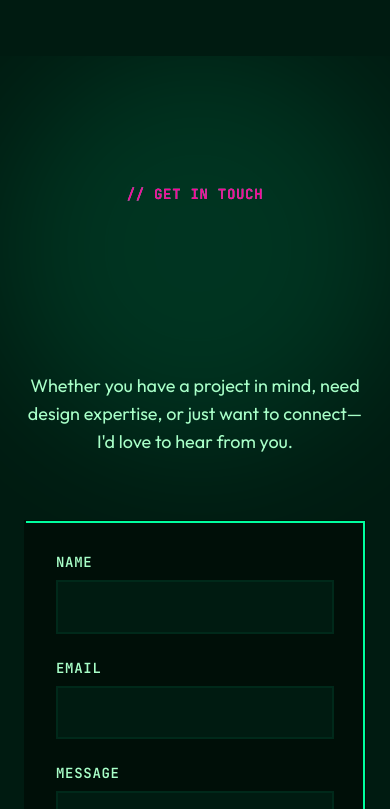
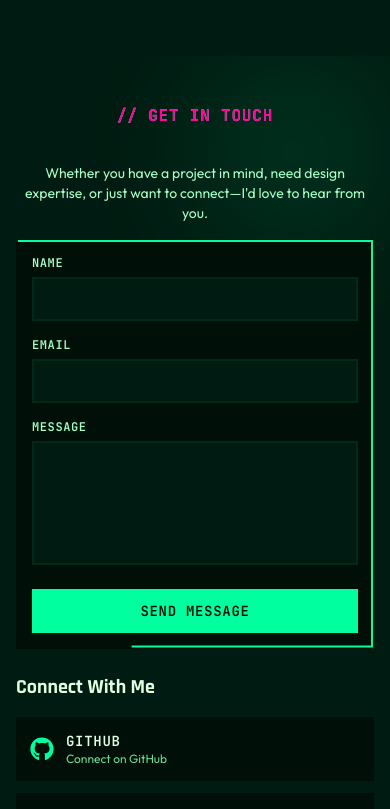
Before and after one commit to ferhatenyani/portfolio-, a React (Vite) app in the folder my-react-app/: page / in a window 390 px wide. Shown: the part 9255-10064 px from the top of the page. Built offline with nearby package versions, Linux system fonts and the light colour scheme.

Commit message:
feat(contact): responsiveness for smaller screens

```diff
--- a/my-react-app/src/sections/Contact.jsx
+++ b/my-react-app/src/sections/Contact.jsx
@@ -66,10 +66,10 @@ export default function Contact() {
   ];
 
   return (
-    <section id="contact" className="relative py-32 px-6 overflow-hidden bg-[var(--bg-secondary)]">
+    <section id="contact" className="relative py-12 sm:py-16 md:py-24 lg:py-32 px-4 sm:px-6 overflow-hidden bg-[var(--bg-secondary)]">
       {/* Animated Background Gradient */}
       <motion.div
-        className="absolute top-0 right-0 w-96 h-96 bg-[var(--accent-cyan)] rounded-full opacity-10 blur-3xl"
+        className="absolute top-0 right-0 w-48 h-48 sm:w-64 sm:h-64 md:w-80 md:h-80 lg:w-96 lg:h-96 bg-[var(--accent-cyan)] rounded-full opacity-10 blur-3xl"
         animate={{
           scale: [1, 1.2, 1],
           opacity: [0.1, 0.15, 0.1]
@@ -84,14 +84,14 @@ export default function Contact() {
       <div className="max-w-5xl mx-auto relative z-10">
         {/* Section Title */}
         <PixelDegrade delay={0.2}>
-          <motion.div className="mb-16 text-center">
-            <span className="pixel-text text-sm text-[var(--accent-pink)] mb-2 block">
+          <motion.div className="mb-4 sm:mb-5 md:mb-6 text-center">
+            <span className="pixel-text text-base sm:text-lg md:text-xl lg:text-2xl text-[var(--accent-pink)] -mb-10 md:-mb-20 lg:-mb-25 block font-semibold">
               <PixelText delay={0.1} stagger={0.02}>
                 // Get In Touch
               </PixelText>
             </span>
             <h2
-              className="text-5xl md:text-6xl font-bold gradient-text mb-4"
+              className="text-3xl sm:text-4xl md:text-5xl lg:text-6xl font-bold gradient-text mb-0 leading-tight"
               style={{ fontFamily: 'var(--font-pixel)' }}
             >
               <AnimatedText delay={0.3} stagger={0.032} glitchIntensity="high" variant="full">
@@ -102,25 +102,25 @@ export default function Contact() {
                 TOGETHER
               </AnimatedText>
             </h2>
-            <p className="text-lg text-[var(--text-secondary)] max-w-2xl mx-auto">
+            <p className="text-sm sm:text-base md:text-lg text-[var(--text-secondary)] max-w-2xl mx-auto px-2">
               Whether you have a project in mind, need design expertise, or just want
               to connect—I'd love to hear from you.
             </p>
           </motion.div>
         </PixelDegrade>
 
-        <div className="grid lg:grid-cols-5 gap-12 items-start">
+        <div className="grid grid-cols-1 lg:grid-cols-5 gap-6 sm:gap-8 md:gap-10 lg:gap-12 items-start">
           {/* Contact Form */}
-          <div className="lg:col-span-3">
+          <div className="lg:col-span-3 w-full">
             <PixelDegrade delay={0.4}>
               <PixelThemeBlock delay={0.15}>
-                <PixelBorder className="bg-[var(--bg-primary)] p-8 md:p-10" delay={0.6}>
-                <form onSubmit={handleSubmit} className="space-y-6">
+                <PixelBorder className="bg-[var(--bg-primary)] p-4 sm:p-6 md:p-8 lg:p-10" delay={0.6}>
+                <form onSubmit={handleSubmit} className="space-y-4 sm:space-y-5 md:space-y-6">
                   {/* Name Field */}
                   <div>
                     <label
                       htmlFor="name"
-                      className="block text-sm pixel-text text-[var(--text-secondary)] mb-2"
+                      className="block text-xs sm:text-sm pixel-text text-[var(--text-secondary)] mb-1.5 sm:mb-2"
                     >
                       Name
                     </label>
@@ -133,7 +133,7 @@ export default function Contact() {
                       onFocus={() => setIsFocused({ ...isFocused, name: true })}
                       onBlur={() => setIsFocused({ ...isFocused, name: false })}
                       required
-                      className="w-full px-4 py-3 bg-[var(--bg-secondary)] border-2 border-[var(--bg-tertiary)] text-[var(--text-primary)] focus:border-[var(--accent-cyan)] focus:outline-none transition-colors"
+                      className="w-full px-3 sm:px-4 py-2.5 sm:py-3 text-sm sm:text-base bg-[var(--bg-secondary)] border-2 border-[var(--bg-tertiary)] text-[var(--text-primary)] focus:border-[var(--accent-cyan)] focus:outline-none transition-colors"
                       animate={{
                         borderColor: isFocused.name ? 'var(--accent-cyan)' : 'var(--bg-tertiary)'
                       }}
@@ -144,7 +144,7 @@ export default function Contact() {
                   <div>
                     <label
                       htmlFor="email"
-                      className="block text-sm pixel-text text-[var(--text-secondary)] mb-2"
+                      className="block text-xs sm:text-sm pixel-text text-[var(--text-secondary)] mb-1.5 sm:mb-2"
                     >
                       Email
                     </label>
@@ -157,7 +157,7 @@ export default function Contact() {
                       onFocus={() => setIsFocused({ ...isFocused, email: true })}
                       onBlur={() => setIsFocused({ ...isFocused, email: false })}
                       required
-                      className="w-full px-4 py-3 bg-[var(--bg-secondary)] border-2 border-[var(--bg-tertiary)] text-[var(--text-primary)] focus:border-[var(--accent-cyan)] focus:outline-none transition-colors"
+                      className="w-full px-3 sm:px-4 py-2.5 sm:py-3 text-sm sm:text-base bg-[var(--bg-secondary)] border-2 border-[var(--bg-tertiary)] text-[var(--text-primary)] focus:border-[var(--accent-cyan)] focus:outline-none transition-colors"
                       animate={{
                         borderColor: isFocused.email ? 'var(--accent-cyan)' : 'var(--bg-tertiary)'
                       }}
@@ -168,7 +168,7 @@ export default function Contact() {
                   <div>
                     <label
                       htmlFor="message"
-                      className="block text-sm pixel-text text-[var(--text-secondary)] mb-2"
+                      className="block text-xs sm:text-sm pixel-text text-[var(--text-secondary)] mb-1.5 sm:mb-2"
                     >
                       Message
                     </label>
@@ -180,8 +180,8 @@ export default function Contact() {
                       onFocus={() => setIsFocused({ ...isFocused, message: true })}
                       onBlur={() => setIsFocused({ ...isFocused, message: false })}
                       required
-                      rows="6"
-                      className="w-full px-4 py-3 bg-[var(--bg-secondary)] border-2 border-[var(--bg-tertiary)] text-[var(--text-primary)] focus:border-[var(--accent-cyan)] focus:outline-none resize-none transition-colors"
+                      rows="5"
+                      className="w-full px-3 sm:px-4 py-2.5 sm:py-3 text-sm sm:text-base bg-[var(--bg-secondary)] border-2 border-[var(--bg-tertiary)] text-[var(--text-primary)] focus:border-[var(--accent-cyan)] focus:outline-none resize-none transition-colors"
                       animate={{
                         borderColor: isFocused.message ? 'var(--accent-cyan)' : 'var(--bg-tertiary)'
                       }}
@@ -191,7 +191,7 @@ export default function Contact() {
                   {/* Submit Button */}
                   <motion.button
                     type="submit"
-                    className="relative w-full py-4 bg-[var(--accent-cyan)] text-[var(--bg-primary)] font-bold pixel-text overflow-hidden group cursor-pointer"
+                    className="relative w-full py-3 sm:py-3.5 md:py-4 text-sm sm:text-base bg-[var(--accent-cyan)] text-[var(--bg-primary)] font-bold pixel-text overflow-hidden group cursor-pointer"
                     whileHover={{ scale: 1.02 }}
                     whileTap={{ scale: 0.98 }}
                   >
@@ -217,11 +217,11 @@ export default function Contact() {
           </div>
 
           {/* Social Links */}
-          <div className="lg:col-span-2">
+          <div className="lg:col-span-2 w-full">
             <PixelDegrade delay={0.5}>
-              <div className="space-y-4">
+              <div className="space-y-3 sm:space-y-4">
                 <h3
-                  className="text-2xl font-bold text-[var(--text-primary)] mb-6"
+                  className="text-xl sm:text-2xl font-bold text-[var(--text-primary)] mb-4 sm:mb-6"
                   style={{ fontFamily: 'var(--font-tech)' }}
                 >
                   <AnimatedText delay={0.6} stagger={0.03} glitchIntensity="medium" variant="simple">
@@ -235,7 +235,7 @@ export default function Contact() {
                       href={social.url}
                       target="_blank"
                       rel="noopener noreferrer"
-                      className="flex items-center gap-4 p-4 bg-[var(--bg-primary)] border-2 border-transparent hover:border-[var(--accent-cyan)] transition-all group cursor-pointer"
+                      className="flex items-center gap-3 sm:gap-4 p-3 sm:p-4 bg-[var(--bg-primary)] border-2 border-transparent hover:border-[var(--accent-cyan)] transition-all group cursor-pointer"
                       initial={{ opacity: 0, x: 20 }}
                       whileInView={{ opacity: 1, x: 0 }}
                       viewport={{ once: true }}
@@ -243,23 +243,23 @@ export default function Contact() {
                       whileHover={{ x: 8 }}
                     >
                     <div
-                      className="text-3xl transition-colors"
+                      className="text-2xl sm:text-3xl transition-colors flex-shrink-0"
                       style={{ color: social.color }}
                     >
                       {social.icon}
                     </div>
-                    <div>
-                      <p className="font-semibold text-[var(--text-primary)] pixel-text">
+                    <div className="min-w-0 flex-1">
+                      <p className="font-semibold text-sm sm:text-base text-[var(--text-primary)] pixel-text">
                         {social.name}
                       </p>
-                      <p className="text-sm text-[var(--text-tertiary)]">
+                      <p className="text-xs sm:text-sm text-[var(--text-tertiary)] truncate">
                         Connect on {social.name}
                       </p>
                     </div>
 
                     {/* Pixel Accent */}
                       <motion.div
-                        className="ml-auto w-2 h-2 opacity-0 group-hover:opacity-100 transition-opacity"
+                        className="ml-auto w-2 h-2 flex-shrink-0 opacity-0 group-hover:opacity-100 transition-opacity"
                         style={{ backgroundColor: social.color }}
                       />
                     </motion.a>
@@ -272,17 +272,17 @@ export default function Contact() {
 
         {/* Footer */}
         <motion.div
-          className="mt-20 pt-8 border-t border-[var(--bg-tertiary)] text-center"
+          className="mt-12 sm:mt-16 md:mt-20 pt-6 sm:pt-8 border-t border-[var(--bg-tertiary)] text-center"
           initial={{ opacity: 0 }}
           whileInView={{ opacity: 1 }}
           viewport={{ once: true }}
           transition={{ delay: 1 }}
         >
-          <p className="text-[var(--text-tertiary)] pixel-text text-sm">
+          <p className="text-[var(--text-tertiary)] pixel-text text-xs sm:text-sm px-4">
             © 2025 Ferhaten Yani. Crafted with precision and passion.
           </p>
           <motion.div
-            className="mt-4 w-12 h-1 bg-gradient-to-r from-[var(--accent-cyan)] to-[var(--accent-pink)] mx-auto"
+            className="mt-3 sm:mt-4 w-10 sm:w-12 h-1 bg-gradient-to-r from-[var(--accent-cyan)] to-[var(--accent-pink)] mx-auto"
             animate={{
               scaleX: [1, 1.5, 1],
               opacity: [0.5, 1, 0.5]
```
